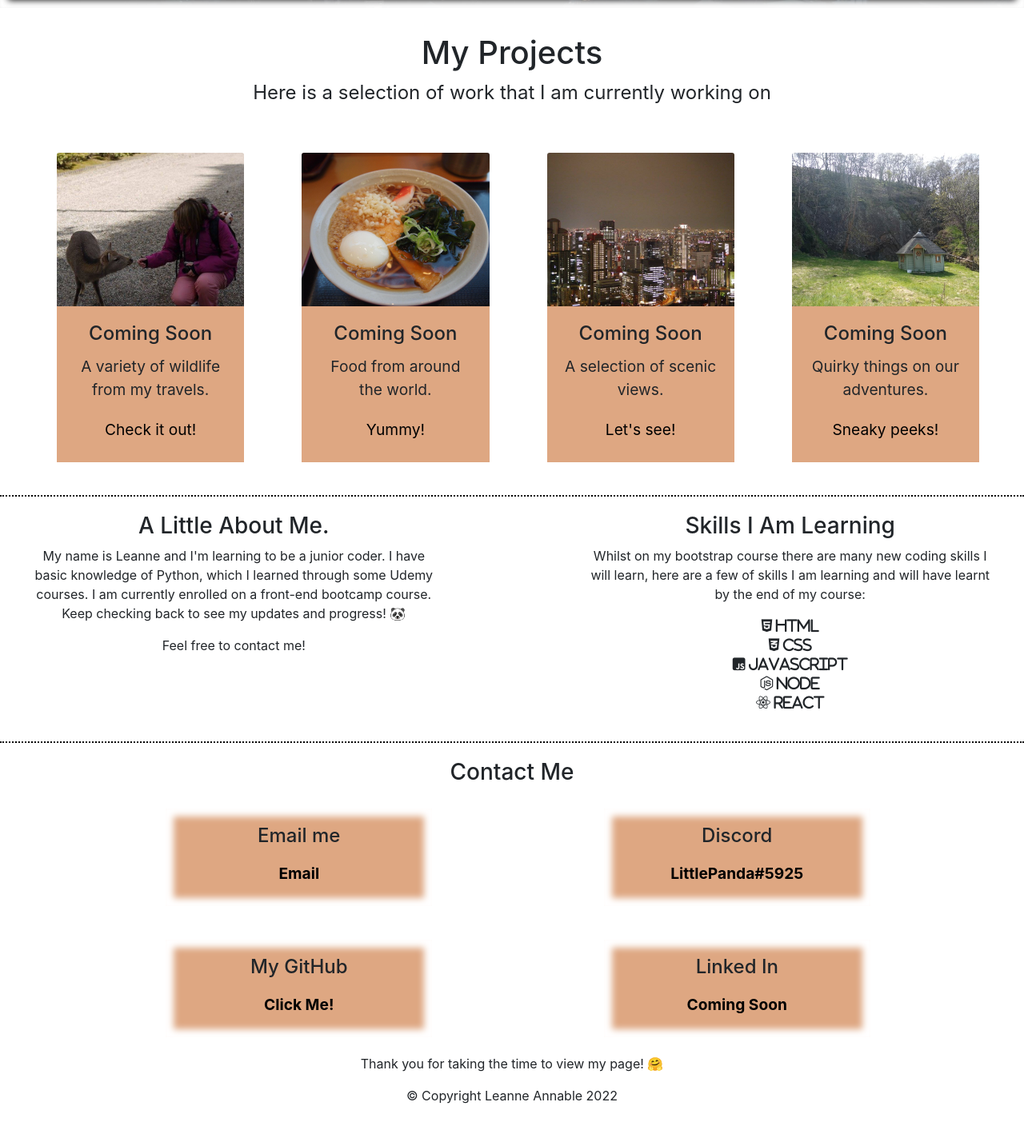
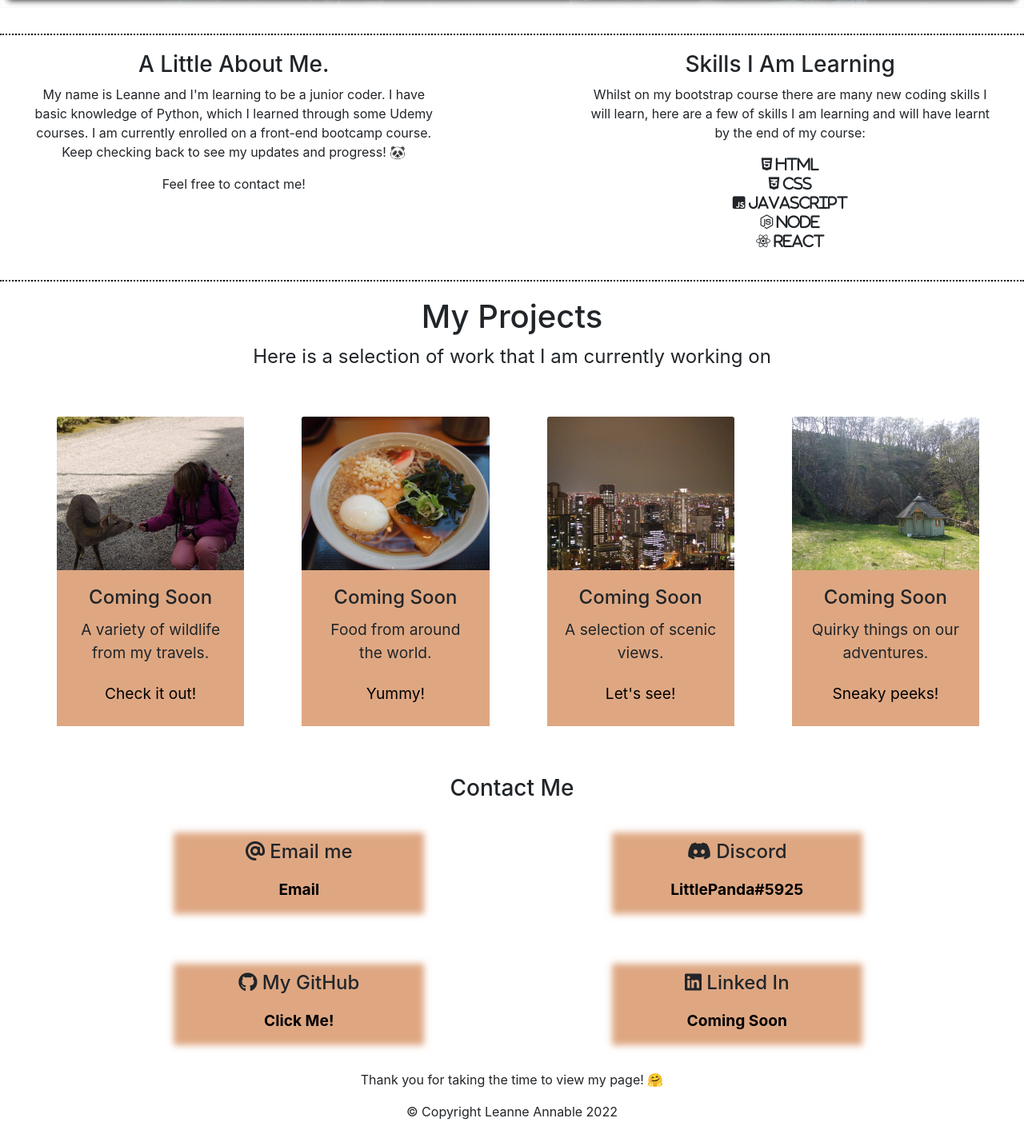
Before and after one commit to Leanne-Annable/Bootstrap-Portfolio, a plain HTML site: page index.html in a window 1280 px wide. Shown: the part 408-1826 px from the top of the page at 80% size. Drawn offline with nearby package versions, Linux system fonts and the light colour scheme.

Commit message:
Added Readme file and screenshots of the page. also moved about me section to be before my projects

```diff
--- a/CSS/style.css
+++ b/CSS/style.css
@@ -67,6 +67,7 @@
 .section-heading {
     text-align: center;
     font-size: 2.5em ;
+    padding-top: 20px;
 }
 .proj-par{
     text-align: center;
@@ -115,7 +116,7 @@
     border:none;
     font-size: 1.2em;
 }
-
+/* hover effect for when clicking the buttons */
 .btn:hover {
     background-color: rgb(219, 150, 103);
     border-color: rgba(190, 81, 7, 0);
--- a/index.html
+++ b/index.html
@@ -31,10 +31,10 @@
         <div class="collapse navbar-collapse" id="navbarSupportedContent">
             <ul class="navbar-nav mr-auto">
                 <li class="nav-item active">
-                    <a class="nav-link" href="#work">My Projects</a>
+                    <a class="nav-link" href="#about">About Me</a>
                 </li>
                 <li class="nav-item active">
-                    <a class="nav-link" href="#about">About Me</a>
+                    <a class="nav-link" href="#work">My Projects</a>
                 </li>
                 <li class="nav-item active">
                     <a class="nav-link" href="#contact">Contact Me</a>
@@ -48,6 +48,37 @@
         <div class="container container-fluid hero-custom">
             <img class="align-self-center mr-3" src="images/me-bridge.jpg" id="portrait">
             <h1 class="display-4">Hi! I'm Leanne</h1>
+        </div>
+    </div>
+
+    <!-- about me to be in the same row as skills -->
+    <div class="about-me">
+        <div class="about col-lg-5 col-md-5 col-sm-12" id="about">
+            <div class="media-body">
+                <h3 class="mt-0">A Little About Me.</h3>
+                <p>My name is Leanne and I'm learning to be a junior coder.
+                    I have basic knowledge of Python, which I learned through some Udemy courses.
+                    I am currently enrolled on a front-end bootcamp course.
+                    Keep checking back to see my updates and progress! 🐼</p>
+                <p class="mb-0">Feel free to contact me!</p>
+            </div>
+        </div>
+
+        <!-- skills i expect to learn -->
+
+        <div class="skills col-lg-5 col-md-5 col-sm-12" id="skills">
+            <div class="learning">
+                <h3>Skills I Am Learning</h3>
+                <p class="skills-text">Whilst on my bootstrap course there are many new coding skills I will learn, here
+                    are a few of skills I am learning and will have learnt by the end of my course:</p>
+                <ul class="skill-list">
+                    <li><i class="fab fa-html5 fa-4x"> HTML</i></li>
+                    <li><i class="fab fa-css3-alt fa-4x"> CSS</i></li>
+                    <li><i class="fab fa-js-square fa-4x"> JavaScript</i></li>
+                    <li><i class="fab fa-node-js fa-4x"> Node</i></li>
+                    <li><i class="fab fa-react fa-4x"> React</i></li>
+                </ul>
+            </div>
         </div>
     </div>
 
@@ -100,66 +131,34 @@
     </div>
     </div>
 
-    <!-- about me to be in the same row as skills -->
-    <div class="about-me">
-        <div class="about col-lg-5 col-md-5 col-sm-12" id="about">
-            <div class="media-body">
-                <h3 class="mt-0">A Little About Me.</h3>
-                <p>My name is Leanne and I'm learning to be a junior coder.
-                    I have basic knowledge of Python, which I learned through some Udemy courses.
-                    I am currently enrolled on a front-end bootcamp course.
-                    Keep checking back to see my updates and progress! 🐼</p>
-                <p class="mb-0">Feel free to contact me!</p>
-            </div>
-        </div>
 
-    <!-- skills i expect to learn -->
-
-        <div class="skills col-lg-5 col-md-5 col-sm-12"id="skills">
-            <div class="learning">
-                <h3>Skills I Am Learning</h3>
-                <p class="skills-text">Whilst on my bootstrap course there are many new coding skills I will learn, here are a few of skills I am learning and will have learnt by the end of my course:</p>
-                <ul class="skill-list">
-                    <li><i class="fab fa-html5 fa-4x"> HTML</i></li>
-                    <li><i class="fab fa-css3-alt fa-4x"> CSS</i></li>
-                    <li><i class="fab fa-js-square fa-4x"> JavaScript</i></li>
-                    <li><i class="fab fa-node-js fa-4x"> Node</i></li>
-                    <li><i class="fab fa-react fa-4x"> React</i></li>
-                </ul>
-            </div>
-        </div>
-    </div>
-
-
-
-
-        <!-- footer -->
+    <!-- footer -->
     <div class="container footer">
-            <!-- Contact me -->
+        <!-- Contact me -->
         <div class="container contact-me" id="contact">
             <h3 class="contact-head">Contact Me</h3>
             <div class="row card-section">
                 <div class="card contact-card col-lg-4 col-md-6 col-sm-12">
                     <div class="card-body contact-body">
-                        <h5 class="card-title">Email me</h5>
+                        <h5 class="card-title"><i class="fa-solid fa-at"></i> Email me</h5>
                         <a href="mailto:l.annable@outlook.com" target="_blank" class="card-link btn">Email</a>
                     </div>
                 </div>
                 <div class="card contact-card col-lg-4 col-md-6 col-sm-12">
                     <div class="card-body contact-body">
-                        <h5 class="card-title">Discord</h5>
+                        <h5 class="card-title"><i class="fa-brands fa-discord"></i> Discord</h5>
                         <a href="https://discord.gg/guTPRCZZ" target="_blank" class="card-link btn">LittlePanda#5925</a>
                     </div>
                 </div>
                 <div class="card contact-card col-lg-4 col-md-6 col-sm-12">
                     <div class="card-body contact-body">
-                        <h5 class="card-title">My GitHub</h5>
+                        <h5 class="card-title"><i class="fa-brands fa-github"></i> My GitHub</h5>
                         <a href="https://github.com/Leanne-Annable" target="_blank" class="card-link btn">Click Me!</a>
                     </div>
                 </div>
                 <div class="card contact-card col-lg-4 col-md-6 col-sm-12">
                     <div class="card-body contact-body">
-                        <h5 class="card-title">Linked In</h5>
+                        <h5 class="card-title"><i class="fa-brands fa-linkedin"></i> Linked In</h5>
                         <a href="coming-soon.html" target="_blank" class="card-link btn">Coming Soon</a>
                     </div>
                 </div>
```
Also changed, not shown: images/Large-screen.jpg (added), images/Medium-screen.jpg (added), images/Small-screen.jpg (added), 1 other file.
